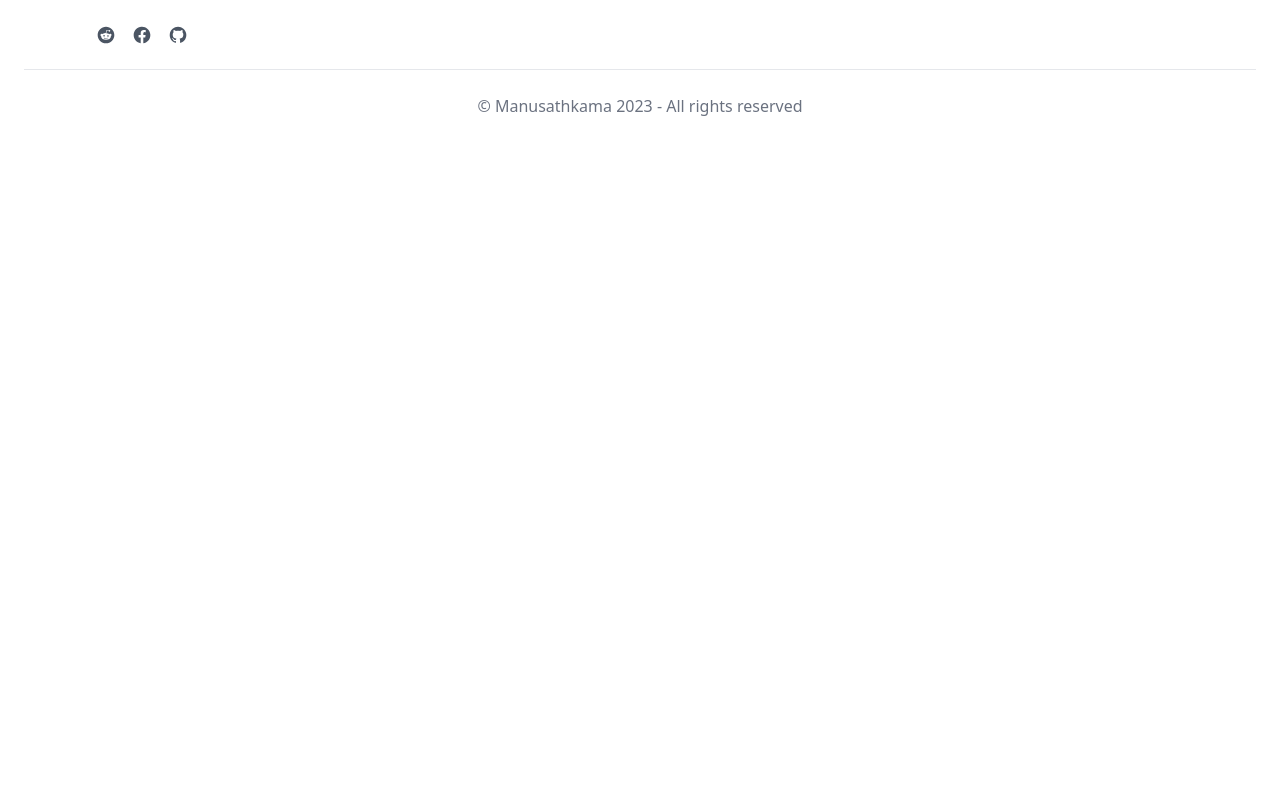
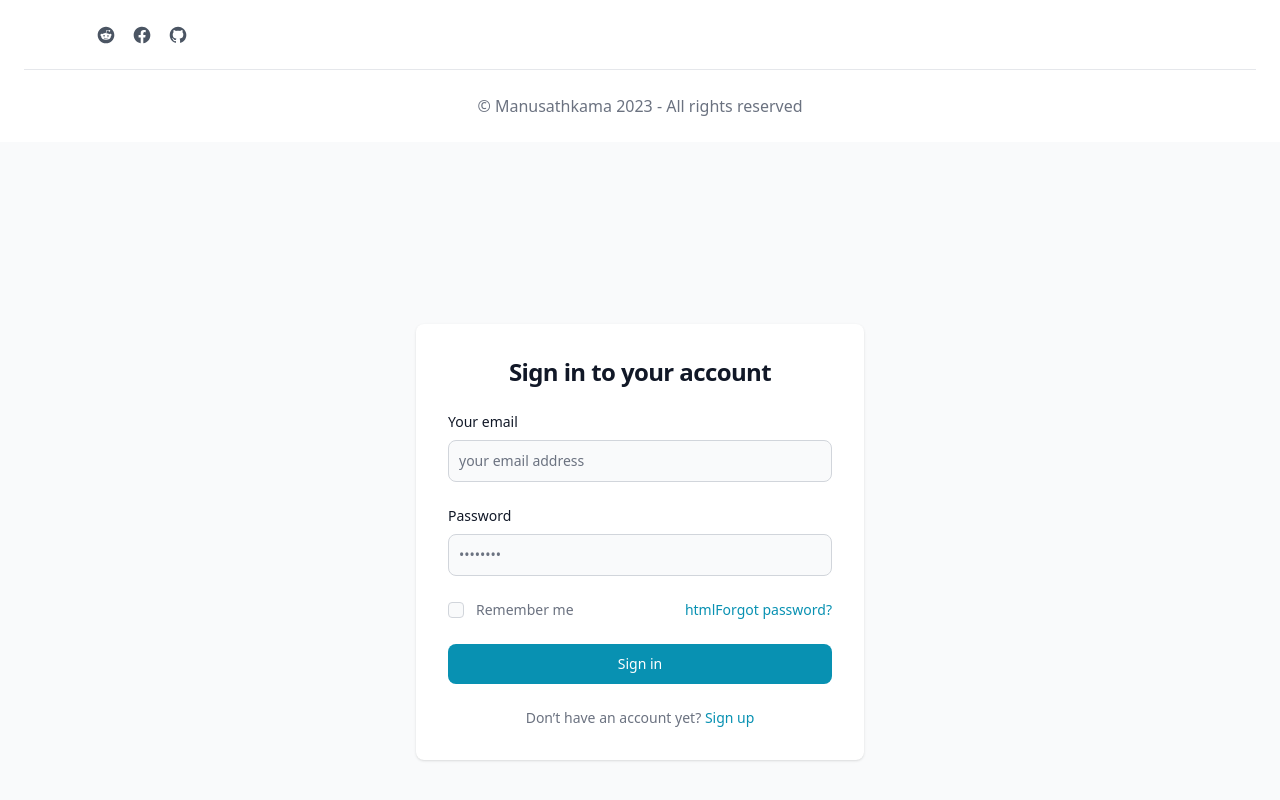
Before and after one commit to gaweenkanishka/ITPM-Group-Assignment, a React (Vite) app in the folder Frontend/: page / in a window 1280 px wide. Shown: the part 3557-4357 px from the top of the page. Before the commit the page ends 3699 px from the top, so only its background shows below. Built offline with nearby package versions, Linux system fonts and the light colour scheme.

Commit message:
sign in page
create sign in page

```diff
--- a/Frontend/src/App.jsx
+++ b/Frontend/src/App.jsx
@@ -8,6 +8,7 @@
 import Text2 from "./components/home/Text2";
 import Proceed2 from "./components/home/proceed2";
 import Footer from "./components/home/Footer";
+import SignIn from "./components/sign/Signin";
 
 function App() {
   return (
@@ -17,11 +18,13 @@
       <div className="flex justify-center">
         <img src={headdingImg} alt="Heading" />
       </div>
+
       <Mission />
       <Text2 />
       <Proceed2 />
       <Menu />
       <Footer />
+      <SignIn />
     </div>
   );
 }
--- a/Frontend/src/components/sign/Signin.jsx
+++ b/Frontend/src/components/sign/Signin.jsx
@@ -2,128 +2,105 @@
 
 function SignIn() {
   return (
+    <section className=" sign bg-gray-50 dark:bg-gray-100">
+      <div className="flex flex-col items-center justify-center px-6 py-8 mx-auto md:h-screen lg:py-0">
+        {/* <a
+          href="#"
+          className="flex items-center mb-6 text-2xl font-semibold text-gray-900 dark:text-black"
+        >
+          <img
+            className="w-8 h-8 mr-2"
+            src="https://www.freeiconspng.com/img/38780"
+            alt="logo"
+          ></img>
+          Project Manusathkama
+        </a> */}
+        <div className="w-full bg-white rounded-lg shadow dark:border md:mt-0 sm:max-w-md xl:p-0 dark:bg-gray-100 dark:border-gray-300">
+          <div className="p-6 space-y-4 md:space-y-6 sm:p-8">
+            <h1 className="text-xl font-bold leading-tight tracking-tight text-gray-900 md:text-2xl dark:text-black">
+              Sign in to your account
+            </h1>
+
+            <form className="space-y-4 md:space-y-6" action="#">
               <div>
-      <h1>Signin</h1>
-      <div className="flex w-full max-w-sm mx-auto overflow-hidden bg-white rounded-lg shadow-lg dark:bg-gray-800 lg:max-w-4xl">
-        <div
-          className="hidden bg-cover lg:block lg:w-1/2"
-          style="background-image: url('https://images.unsplash.com/photo-1591362894747-aee16e328af6?ixlib=rb-4.0.3&ixid=MnwxMjA3fDB8MHxwaG90by1wYWdlfHx8fGVufDB8fHx8&auto=format&fit=crop&w=387&q=80');"
-        ></div>
-
-        <div className="w-full px-6 py-8 md:px-8 lg:w-1/2">
-          <div className="flex justify-center mx-auto">
-            <img
-              className="w-auto h-7 sm:h-8"
-              src="https://merakiui.com/images/logo.svg"
-              alt=""
-            ></img>
-          </div>
-
-          <p className="mt-3 text-xl text-center text-gray-600 dark:text-gray-200">
-            Welcome back!
-          </p>
-
-          <a
-            href="#"
-            className="flex items-center justify-center mt-4 text-gray-600 transition-colors duration-300 transform border rounded-lg dark:border-gray-700 dark:text-gray-200 hover:bg-gray-50 dark:hover:bg-gray-600"
+                <label
+                  htmlFor="email"
+                  className="block mb-2 text-sm font-medium text-gray-900 dark:text-black text-left"
                 >
-            <div className="px-4 py-2">
-              <svg className="w-6 h-6" viewBox="0 0 40 40">
-                <path
-                  d="M36.3425 16.7358H35V16.6667H20V23.3333H29.4192C28.045 27.2142 24.3525 30 20 30C14.4775 30 10 25.5225 10 20C10 14.4775 14.4775 9.99999 20 9.99999C22.5492 9.99999 24.8683 10.9617 26.6342 12.5325L31.3483 7.81833C28.3717 5.04416 24.39 3.33333 20 3.33333C10.7958 3.33333 3.33335 10.7958 3.33335 20C3.33335 29.2042 10.7958 36.6667 20 36.6667C29.2042 36.6667 36.6667 29.2042 36.6667 20C36.6667 18.8825 36.5517 17.7917 36.3425 16.7358Z"
-                  fill="#FFC107"
-                />
-                <path
-                  d="M5.25497 12.2425L10.7308 16.2583C12.2125 12.59 15.8008 9.99999 20 9.99999C22.5491 9.99999 24.8683 10.9617 26.6341 12.5325L31.3483 7.81833C28.3716 5.04416 24.39 3.33333 20 3.33333C13.5983 3.33333 8.04663 6.94749 5.25497 12.2425Z"
-                  fill="#FF3D00"
-                />
-                <path
-                  d="M20 36.6667C24.305 36.6667 28.2167 35.0192 31.1742 32.34L26.0159 27.975C24.3425 29.2425 22.2625 30 20 30C15.665 30 11.9842 27.2359 10.5975 23.3784L5.16254 27.5659C7.92087 32.9634 13.5225 36.6667 20 36.6667Z"
-                  fill="#4CAF50"
-                />
-                <path
-                  d="M36.3425 16.7358H35V16.6667H20V23.3333H29.4192C28.7592 25.1975 27.56 26.805 26.0133 27.9758C26.0142 27.975 26.015 27.975 26.0158 27.9742L31.1742 32.3392C30.8092 32.6708 36.6667 28.3333 36.6667 20C36.6667 18.8825 36.5517 17.7917 36.3425 16.7358Z"
-                  fill="#1976D2"
-                />
-              </svg>
-            </div>
-
-            <span className="w-5/6 px-4 py-3 font-bold text-center">
-              Sign in with Google
-            </span>
-          </a>
-
-          <div className="flex items-center justify-between mt-4">
-            <span className="w-1/5 border-b dark:border-gray-600 lg:w-1/4"></span>
-
-            <a
-              href="#"
-              className="text-xs text-center text-gray-500 uppercase dark:text-gray-400 hover:underline"
-            >
-              or login with email
-            </a>
-
-            <span className="w-1/5 border-b dark:border-gray-400 lg:w-1/4"></span>
-          </div>
-
-          <div className="mt-4">
-            <label
-              className="block mb-2 text-sm font-medium text-gray-600 dark:text-gray-200"
-              for="LoggingEmailAddress"
-            >
-              Email Address
+                  Your email
                 </label>
                 <input
-              id="LoggingEmailAddress"
-              className="block w-full px-4 py-2 text-gray-700 bg-white border rounded-lg dark:bg-gray-800 dark:text-gray-300 dark:border-gray-600 focus:border-blue-400 focus:ring-opacity-40 dark:focus:border-blue-300 focus:outline-none focus:ring focus:ring-blue-300"
                   type="email"
-            />
+                  name="email"
+                  id="email"
+                  className="bg-gray-50 border border-gray-300 text-gray-900 sm:text-sm rounded-lg focus:ring-cyan-600 focus:border-cyan-600 block w-full p-2.5 dark:bg-white-500 dark:border-gray-600 dark:placeholder-gray-400 dark:text-black dark:focus:ring-blue-500 dark:focus:border-blue-500"
+                  placeholder="your email address"
+                  required=""
+                ></input>
               </div>
-
-          <div className="mt-4">
-            <div className="flex justify-between">
+              <div>
                 <label
-                className="block mb-2 text-sm font-medium text-gray-600 dark:text-gray-200"
-                for="loggingPassword"
+                  htmlFor="password"
+                  className="block mb-2 text-sm font-medium text-gray-900 dark:text-black text-left "
                 >
                   Password
                 </label>
+                <input
+                  type="password"
+                  name="password"
+                  id="password"
+                  placeholder="••••••••"
+                  className="bg-gray-50 border border-gray-300 text-gray-900 sm:text-sm rounded-lg focus:ring-cyan-600 focus:border-cyan-600 block w-full p-2.5 dark:bg-white-700 dark:border-gray-600 dark:placeholder-gray-400 dark:text-black dark:focus:ring-blue-500 dark:focus:border-blue-500"
+                  required=""
+                ></input>
+              </div>
+              <div className="flex items-center justify-between">
+                <div className="flex items-start">
+                  <div className="flex items-center h-5">
+                    <input
+                      id="remember"
+                      aria-describedby="remember"
+                      type="checkbox"
+                      className="w-4 h-4 border border-gray-300 rounded bg-gray-50 focus:ring-3 focus:ring-cyan-300 dark:bg-gray-700 dark:border-gray-600 dark:focus:ring-cyan-600 dark:ring-offset-gray-800"
+                      required=""
+                    ></input>
+                  </div>
+                  <div className="ml-3 text-sm">
+                    <label
+                      htmlFor="remember"
+                      className="text-gray-500 dark:text-gray-500"
+                    >
+                      Remember me
+                    </label>
+                  </div>
+                </div>
                 <a
                   href="#"
-                className="text-xs text-gray-500 dark:text-gray-300 hover:underline"
+                  className="text-sm font-medium text-cyan-600 hover:underline dark:text-cyan-500"
                 >
-                Forget Password?
+                  htmlForgot password?
                 </a>
               </div>
-
-            <input
-              id="loggingPassword"
-              className="block w-full px-4 py-2 text-gray-700 bg-white border rounded-lg dark:bg-gray-800 dark:text-gray-300 dark:border-gray-600 focus:border-blue-400 focus:ring-opacity-40 dark:focus:border-blue-300 focus:outline-none focus:ring focus:ring-blue-300"
-              type="password"
-            />
-          </div>
-
-          <div className="mt-6">
-            <button className="w-full px-6 py-3 text-sm font-medium tracking-wide text-white capitalize transition-colors duration-300 transform bg-gray-800 rounded-lg hover:bg-gray-700 focus:outline-none focus:ring focus:ring-gray-300 focus:ring-opacity-50">
-              Sign In
+              <button
+                type="submit"
+                className="w-full text-white bg-cyan-600 hover:bg-cyan-700 focus:ring-4 focus:outline-none focus:ring-cyan-300 font-medium rounded-lg text-sm px-5 py-2.5 text-center dark:bg-cyan-600 dark:hover:bg-cyan-700 dark:focus:ring-cyan-800"
+              >
+                Sign in
               </button>
-          </div>
-
-          <div className="flex items-center justify-between mt-4">
-            <span className="w-1/5 border-b dark:border-gray-600 md:w-1/4"></span>
-
+              <div className="text-sm font-light text-gray-500 dark:text-gray-700">
+                Don’t have an account yet?{" "}
                 <a
                   href="#"
-              className="text-xs text-gray-500 uppercase dark:text-gray-400 hover:underline"
+                  className="font-medium text-cyan-600 hover:underline dark:text-cyan-500"
                 >
-              or sign up
+                  Sign up
                 </a>
-
-            <span className="w-1/5 border-b dark:border-gray-600 md:w-1/4"></span>
+              </div>
+            </form>
           </div>
         </div>
       </div>
-    </div>
+    </section>
   );
 }
 export default SignIn;
```
Also changed, not shown: Frontend/src/pages/user/Signinpage.js (deleted), Frontend/src/pages/user/signup.jsx (deleted). Lines whose indentation alone changed are shown as unchanged.
